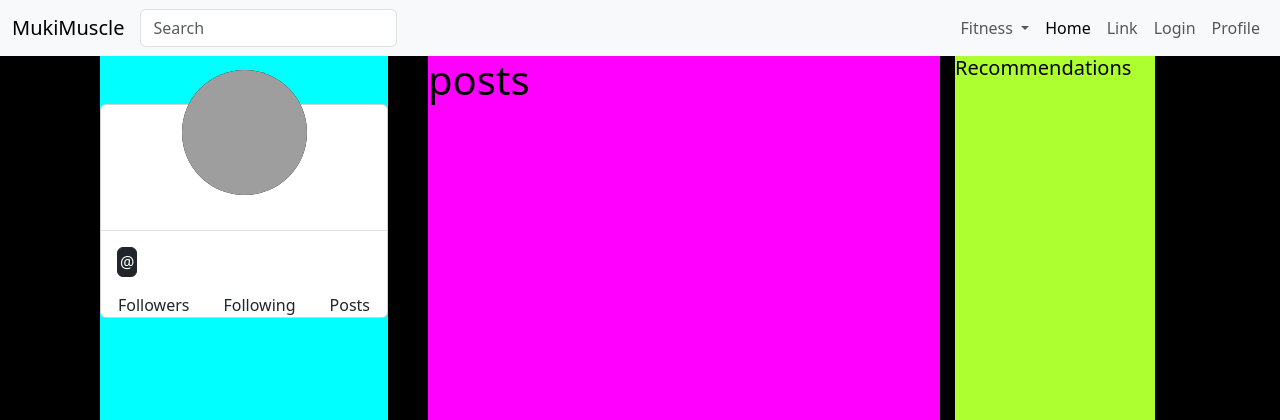
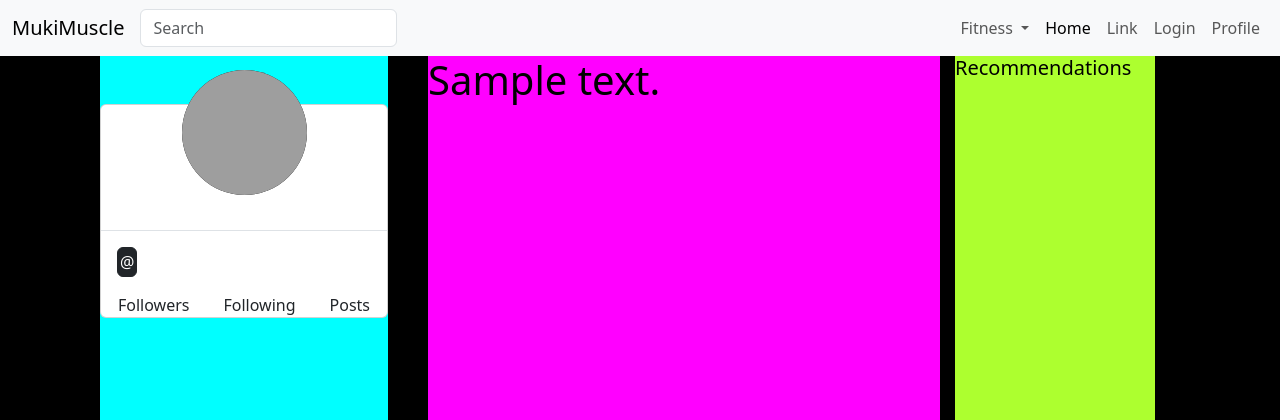
Before and after one commit to nainoaktv/muki-muscle, a Django app: template main/templates/main/home.html in a window 1280 px wide. Shown: the top 420 px of the page. Run offline with Django 3.2, Linux system fonts and the light colour scheme; the template is opened without the code that fills it: most values are stand-ins (such as "Sample title", 1, 10 or a date in 2020); grey boxes are pictures that could not be loaded.

Commit message:
feat: show message if no posts available

```diff
--- a/main/templates/main/home.html
+++ b/main/templates/main/home.html
@@ -64,7 +64,11 @@
       </div>
     </div>
     <div style="background-color: magenta; width: 40%">
-      <h1 style="color: black">posts</h1>
+      {% if post.id %}
+      <h1 style="color: black">{{post.content}}</h1>
+      {% else %}
+      <p>No posts available at this time...</p>
+      {% endif %}
     </div>
     <div
       style="
```
